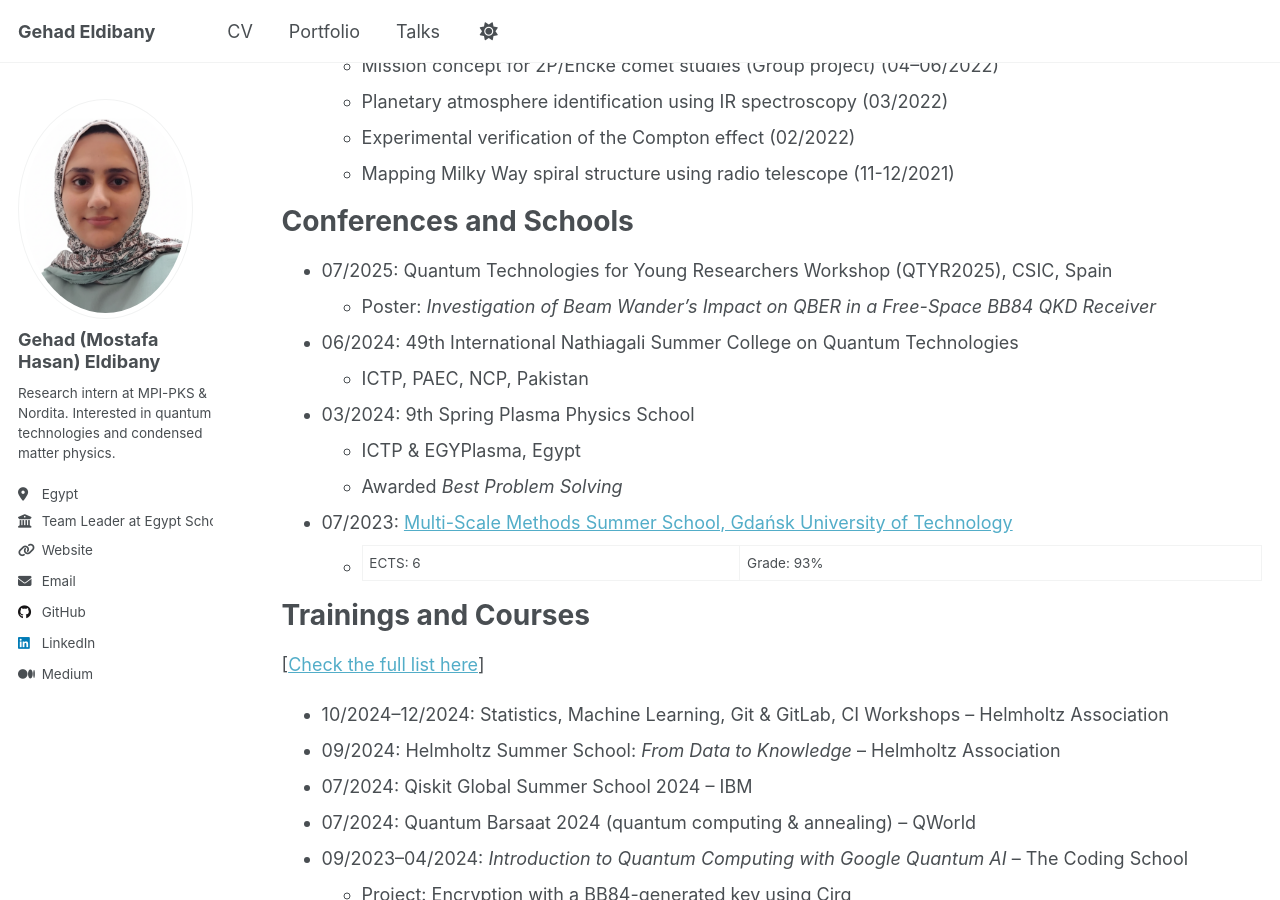
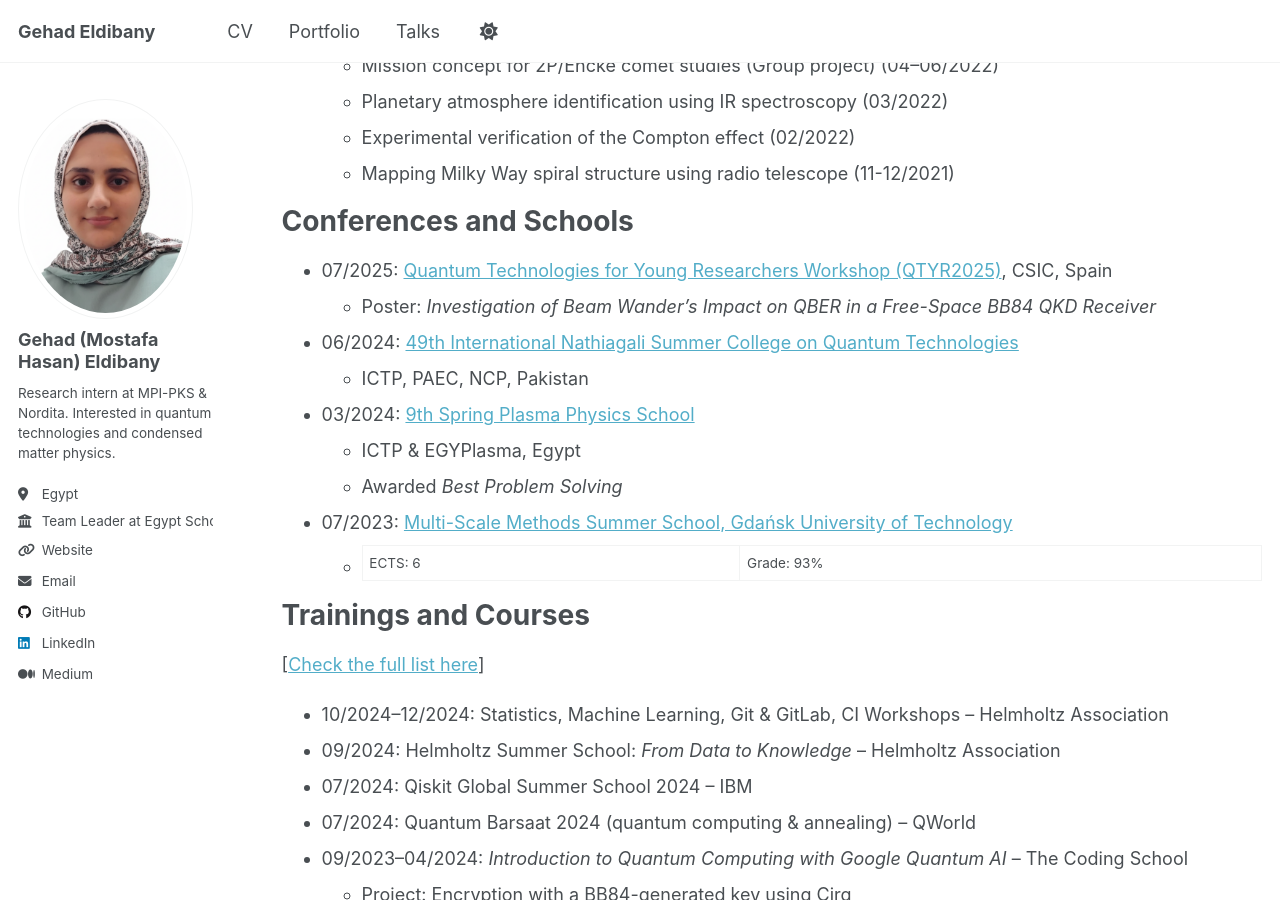
Before and after one commit to gehadibany/gehadibany.github.io, a Jekyll site: the page built from _pages/cv.md, in a window 1280 px wide and 900 px high, scrolled down 1438 px. Built offline with Jekyll 4.4.1, drawn with Linux system fonts in a browser that asks for light colours; a script that is not in the unit is left out; some of the changed lines change nothing that is shown; some of the changed text lies outside the part shown.

Commit message:
Update CV page

```diff
--- a/_pages/cv.md
+++ b/_pages/cv.md
@@ -12,7 +12,7 @@
 
 Keywords
 ======
-Computational modeling, QKD, QED, metrology, topological phases of matter
+Computational modeling, QKD, QED, metrology, topological phases of matter, python
 
 
 Education
@@ -20,7 +20,7 @@
 * [M.Sc. in Quantum Technologies](https://qtep.csic.es/master-quantum-tech), UIMP & CSIC - Spain, 2025
   * Thesis: *Free-Space Quantum Key Distribution Under Atmospheric Fluctuations* (04/2025–09/2025)
   * Investigated atmospheric transmission effects on QKD downlinks and optimizing operational parameters and the receiver.
-  * Supervisor: Dr. Daniel Balado Souto
+  * Supervisor: Dr. Daniel Balado Souto & Dr Veronica Fernandez Marmol
 
 * [B.Sc. in Physics](https://www.open.ac.uk/courses/physics/degrees/bsc-physics-r51), The Open University - UK, 2023
   * Thesis: *Review of Entanglement-Based Quantum Cryptography* (04/2023–08/2023)
@@ -59,13 +59,13 @@
 
 Conferences and Schools
 ======
-* 07/2025: Quantum Technologies for Young Researchers Workshop (QTYR2025), CSIC, Spain
+* 07/2025: [Quantum Technologies for Young Researchers Workshop (QTYR2025)](https://www.cuantica2025.es/qtyr-2025/), CSIC, Spain
   * Poster: *Investigation of Beam Wander’s Impact on QBER in a Free-Space BB84 QKD Receiver*
 
-* 06/2024: 49th International Nathiagali Summer College on Quantum Technologies
+* 06/2024: [49th International Nathiagali Summer College on Quantum Technologies](https://insc.ncp.edu.pk/arch2024.php)
   * ICTP, PAEC, NCP, Pakistan
 
-* 03/2024: 9th Spring Plasma Physics School
+* 03/2024: [9th Spring Plasma Physics School](https://www.egyplasma.com/school/?c=9thSPSP)
   * ICTP & EGYPlasma, Egypt
   * Awarded *Best Problem Solving*
 
```
